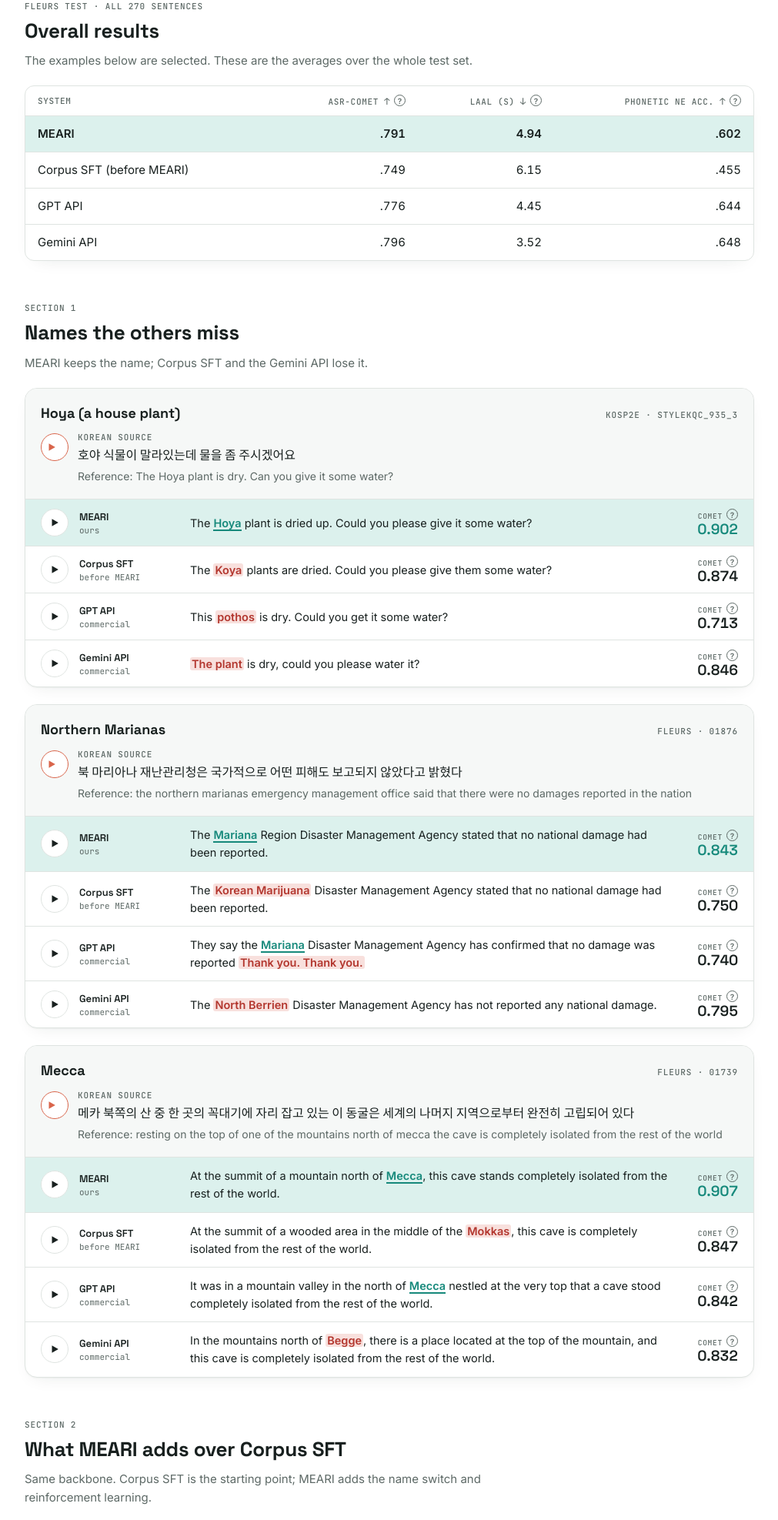
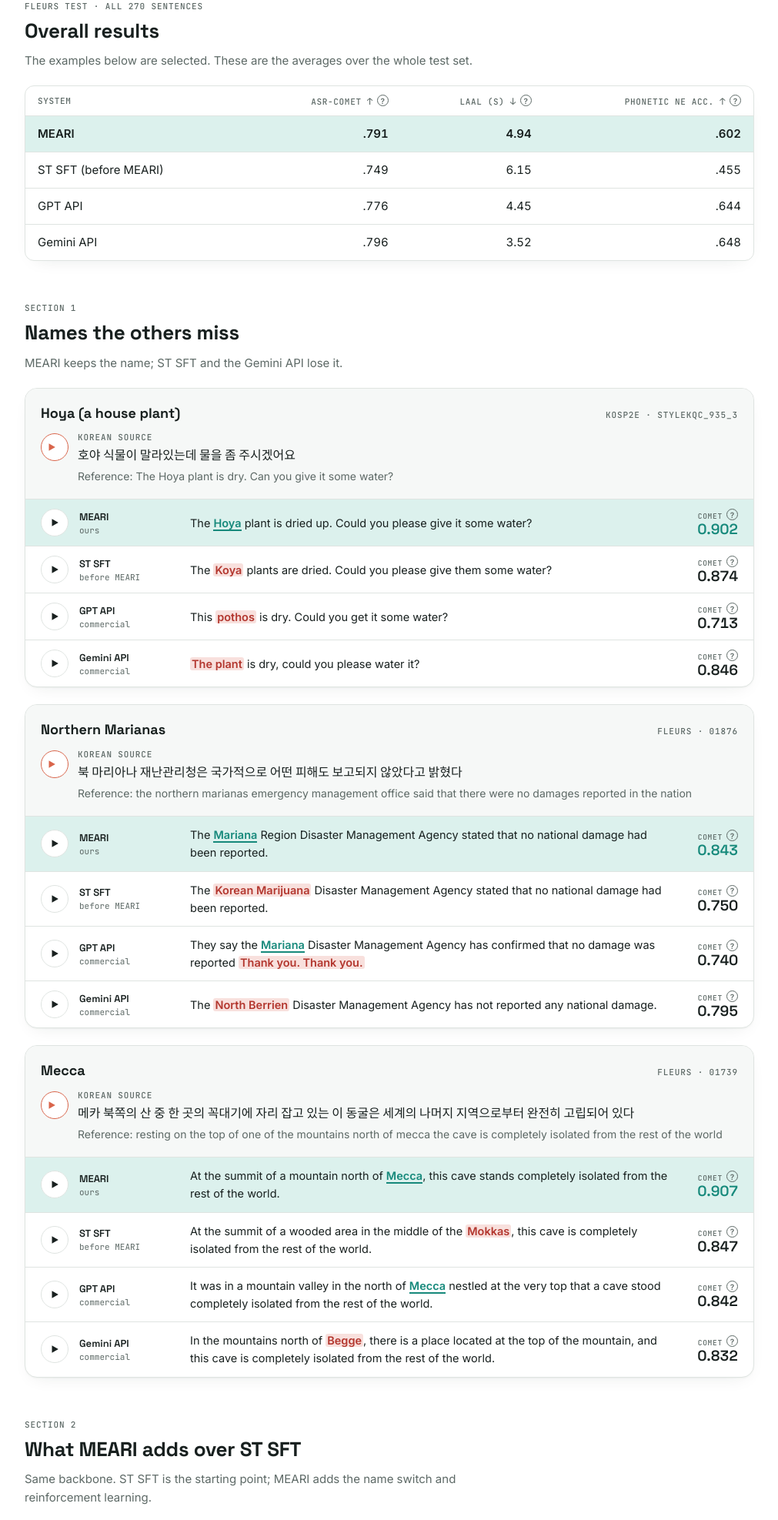
Before and after one commit to SpeechAI-Lab/demo, a plain HTML site: page MEARI/index.html in a window 1280 px wide. Shown: the part 1262-3237 px from the top of the page at 77% size, without its empty margins (134-1145 px from the left). Drawn offline with Linux system fonts and the light colour scheme.

Commit message:
MEARI: rename Corpus SFT to ST SFT

```diff
--- a/MEARI/cards.js
+++ b/MEARI/cards.js
@@ -56,7 +56,7 @@ window.CARDS = [
   "set": "fleurs",
   "id": "fleurs_01876",
   "title": "Northern Marianas",
-  "note": "Corpus SFT turns the place into “Korean Marijuana”; Gemini into “North Berrien”.",
+  "note": "ST SFT turns the place into “Korean Marijuana”; Gemini into “North Berrien”.",
   "ko": "북 마리아나 재난관리청은 국가적으로 어떤 피해도 보고되지 않았다고 밝혔다",
   "ref": "the northern marianas emergency management office said that there were no damages reported in the nation",
   "source": "audio/f_01876/source.mp3",
@@ -110,7 +110,7 @@ window.CARDS = [
   "set": "fleurs",
   "id": "fleurs_01739",
   "title": "Mecca",
-  "note": "Gemini and Corpus SFT mis-spell the city.",
+  "note": "Gemini and ST SFT mis-spell the city.",
   "ko": "메카 북쪽의 산 중 한 곳의 꼭대기에 자리 잡고 있는 이 동굴은 세계의 나머지 지역으로부터 완전히 고립되어 있다",
   "ref": "resting on the top of one of the mountains north of mecca the cave is completely isolated from the rest of the world",
   "source": "audio/f_01739/source.mp3",
@@ -216,7 +216,7 @@ window.CARDS = [
   "set": "kosp2e",
   "id": "kosp2e_covid_author173_26_female_5_2",
   "title": "KakaoTalk, Instagram",
-  "note": "Corpus SFT drops both app names and half of the sentence.",
+  "note": "ST SFT drops both app names and half of the sentence.",
   "ko": "그만큼 친구를 만나기도 어려워져서 카카오톡이나 인스타그램으로 서로의 소식을 확인하고 연락을 주고받고 있는데 이렇게 자주 만나지 못하는데도 연락을 이어나가 주는 친구들이 참 고맙다",
   "ref": "It was hard to even hang out with friends, so we contacted each other via KakaoTalk or Instagram to check on each other. I was thankful for my buddies who kept in touch, even though we didn’t meet in person for so long.",
   "source": "audio/k_covid_author173_26_female_5_2/source.mp3",
@@ -269,7 +269,7 @@ window.CARDS = [
   "set": "kosp2e",
   "id": "kosp2e_stylekqc_1126_6",
   "title": "Instagram DM",
-  "note": "Corpus SFT drops “Instagram”.",
+  "note": "ST SFT drops “Instagram”.",
   "ko": "인스타에서 디엠 어떻게 보냄?",
   "ref": "On Instagram, how can I send a DM?",
   "source": "audio/k_stylekqc_1126_6/source.mp3",
--- a/MEARI/index.html
+++ b/MEARI/index.html
@@ -149,7 +149,7 @@ document.querySelectorAll('.vbtn').forEach(x=>x.classList.toggle('on',x===b));v.
     <thead><tr><th data-i18n="sys">System</th><th>ASR-COMET <span class="arrow">↑</span><span class="help" tabindex="0" data-tip="comet">?</span></th><th>LAAL (s) <span class="arrow">↓</span><span class="help" tabindex="0" data-tip="laal">?</span></th><th><span data-i18n="ne">Phonetic NE Acc.</span> <span class="arrow">↑</span><span class="help" tabindex="0" data-tip="ne">?</span></th></tr></thead>
     <tbody>
       <tr class="us"><td>MEARI</td><td>.791</td><td>4.94</td><td>.602</td></tr>
-      <tr><td data-i18n="sftrow">Corpus SFT (before MEARI)</td><td>.749</td><td>6.15</td><td>.455</td></tr>
+      <tr><td data-i18n="sftrow">ST SFT (before MEARI)</td><td>.749</td><td>6.15</td><td>.455</td></tr>
       <tr><td>GPT API</td><td>.776</td><td>4.45</td><td>.644</td></tr>
       <tr><td>Gemini API</td><td>.796</td><td>3.52</td><td>.648</td></tr>
     </tbody>
@@ -157,10 +157,10 @@ document.querySelectorAll('.vbtn').forEach(x=>x.classList.toggle('on',x===b));v.
 </section>
 
 <section class="sec" id="names"><div class="sechead"><span class="label" data-i18n="s1">Section 1</span><h2 data-i18n="s1h">Names the others miss</h2>
-  <p class="muted" data-i18n="s1p">MEARI keeps the name; Corpus SFT and the Gemini API lose it.</p></div><div class="cards"></div></section>
+  <p class="muted" data-i18n="s1p">MEARI keeps the name; ST SFT and the Gemini API lose it.</p></div><div class="cards"></div></section>
 
-<section class="sec" id="rl"><div class="sechead"><span class="label" data-i18n="s2">Section 2</span><h2 data-i18n="s2h">What MEARI adds over Corpus SFT</h2>
-  <p class="muted" data-i18n="s2p">Same backbone. Corpus SFT is the starting point; MEARI adds the name switch and reinforcement learning.</p></div><div class="cards"></div></section>
+<section class="sec" id="rl"><div class="sechead"><span class="label" data-i18n="s2">Section 2</span><h2 data-i18n="s2h">What MEARI adds over ST SFT</h2>
+  <p class="muted" data-i18n="s2p">Same backbone. ST SFT is the starting point; MEARI adds the name switch and reinforcement learning.</p></div><div class="cards"></div></section>
 
 <section class="sec" id="quality"><div class="sechead"><span class="label" data-i18n="s3">Section 3</span><h2 data-i18n="s3h">Meaning kept, against the APIs</h2>
   <p class="muted" data-i18n="s3p">Sentences where the commercial systems change the meaning.</p></div><div class="cards"></div></section>
@@ -175,7 +175,7 @@ document.querySelectorAll('.vbtn').forEach(x=>x.classList.toggle('on',x===b));v.
 <script src="cards.js"></script>
 <script>
 (function(){
-  const NAMES={meari:["MEARI","ours"],sft:["Corpus SFT","before MEARI"],gpt:["GPT API","commercial"],gemini:["Gemini API","commercial"]};
+  const NAMES={meari:["MEARI","ours"],sft:["ST SFT","before MEARI"],gpt:["GPT API","commercial"],gemini:["Gemini API","commercial"]};
   const SET={fleurs:"FLEURS",kosp2e:"kosp2e"};
   const PLAY='<svg viewBox="0 0 16 16" fill="currentColor"><path d="M4 2.5v11l9.5-5.5z"/></svg>';
   const STOP='<svg viewBox="0 0 16 16" fill="currentColor"><rect x="3.5" y="3.5" width="9" height="9" rx="1.5"/></svg>';
@@ -220,9 +220,9 @@ document.querySelectorAll('.vbtn').forEach(x=>x.classList.toggle('on',x===b));v.
     vsrc:"골라 놓은 예시입니다. 원본 영상 (권리는 원 저작자에게 있으며, 연구 시연 용도로만 사용):",
     olab:"FLEURS 시험 세트 · 270문장 전체", oh:"전체 결과",
     op:"아래 예시는 골라 놓은 것이고, 이 표는 시험 세트 전체의 평균입니다.",
-    sys:"시스템", ne:"이름 소리 정확도", sftrow:"Corpus SFT (MEARI 이전)",
-    s1:"예시 1", s1h:"다른 시스템이 놓치는 이름", s1p:"MEARI는 이름을 살리고, Corpus SFT와 Gemini API는 놓칩니다.",
-    s2:"예시 2", s2h:"Corpus SFT에 MEARI가 더하는 것", s2p:"같은 모델입니다. Corpus SFT에서 출발해, MEARI가 이름 스위치와 강화학습을 더합니다.",
+    sys:"시스템", ne:"이름 소리 정확도", sftrow:"ST SFT (MEARI 이전)",
+    s1:"예시 1", s1h:"다른 시스템이 놓치는 이름", s1p:"MEARI는 이름을 살리고, ST SFT와 Gemini API는 놓칩니다.",
+    s2:"예시 2", s2h:"ST SFT에 MEARI가 더하는 것", s2p:"같은 모델입니다. ST SFT에서 출발해, MEARI가 이름 스위치와 강화학습을 더합니다.",
     s3:"예시 3", s3h:"상용 API와 비교한 뜻 보존", s3p:"상용 시스템이 뜻을 바꾼 문장들입니다.",
     fl:"음성 출처",
     fp:"한국어 원음은 FLEURS (Conneau et al., 2022; CC BY 4.0)와 kosp2e (Cho et al., 2021; StyleKQC CC BY-SA 4.0, Covid-ED CC BY-NC-SA 4.0, 학술 용도 한정) 시험 세트에서 가져왔습니다. 비상업적 학술 시연에만 사용합니다.",
```
